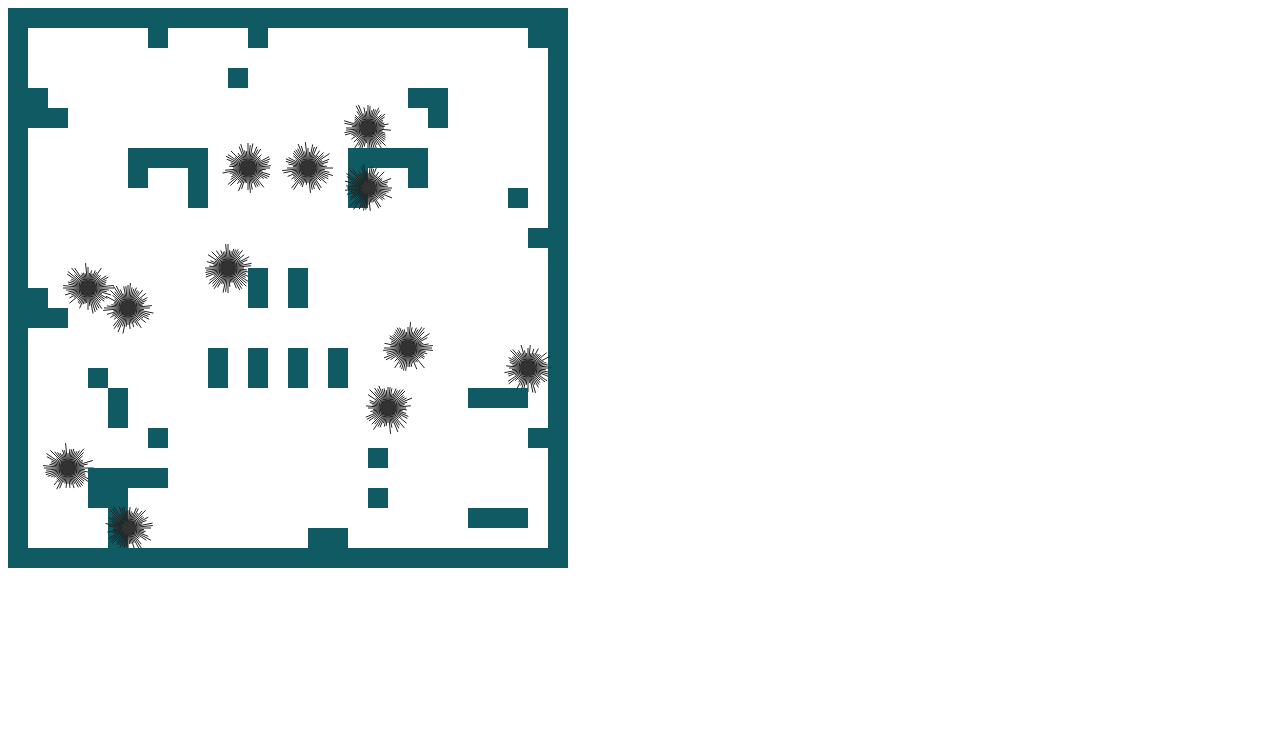
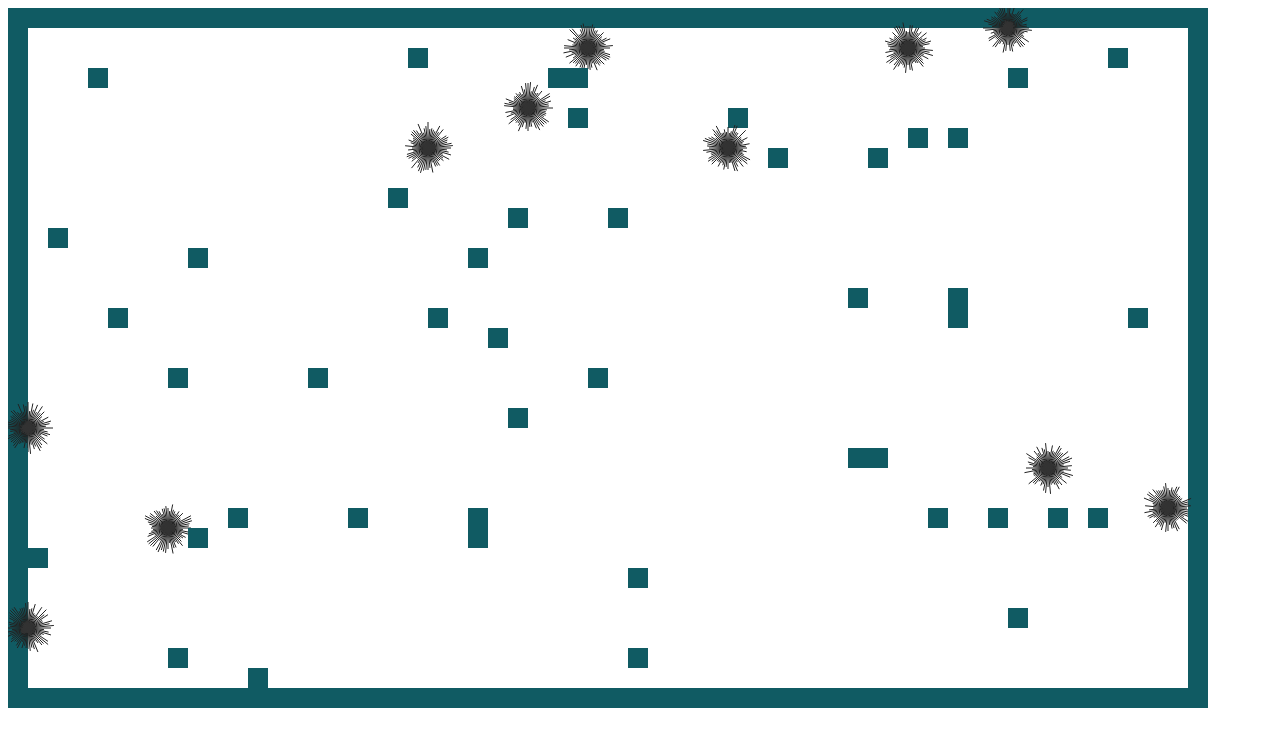
Before and after one commit to BillyZac/electronic-life, a plain HTML site: page canvas.html in a window 1280 px wide. Drawn offline with nearby package versions, Linux system fonts and the light colour scheme.

Commit message:
Use the testPlan, which is generated by the new plan generator, to instantiate a World. Adjust canvas size to fit the new world.

```diff
--- a/canvas.html
+++ b/canvas.html
@@ -6,7 +6,7 @@
     <!-- <link rel="stylesheet" href="./css/main.css"> -->
   </head>
   <body>
-    <canvas id="canvas" width="600px" height="600px"></canvas>
+    <canvas id="canvas" width="1200px" height="750px"></canvas>
     <!-- <main>foo</main> -->
     <script src="https://cdnjs.cloudflare.com/ajax/libs/jquery/3.0.0-alpha1/jquery.min.js"></script>
     <script src="js/canvas.js"></script>
--- a/js/canvas.js
+++ b/js/canvas.js
@@ -1,7 +1,7 @@
 // Get a reference to the canvas for drawing
 var canvas = document.querySelector('#canvas').getContext("2d")
-var canvasWidth = 600
-var canvasHeight = 600
+var canvasWidth = 1200
+var canvasHeight = 750
 var background = '#FFF'
 var critterColor1 = '#222'
 var critterColor2 = '#333'
--- a/js/main.js
+++ b/js/main.js
@@ -23,7 +23,7 @@ function makePlan(rows, columns) {
           if (y === 1 || y === columns) {
             row.push("#")
           } else {
-              row.push('\u2003')
+              row.push(' ')
             }
         }
       }
@@ -32,13 +32,14 @@ function makePlan(rows, columns) {
   return output
 }
 
-var gridTest = makePlan(20, 100)
-console.log(planToStrings(gridTest))
-
+// A plan size of (35, 60) works nicely for a 1200 x 750 canvas
+var planTest = makePlan(35, 60)
+// console.log(planToStrings(planTest))
+console.log(plan)
 function populatePlan(grid) {
   var width = grid[0].length
   var height = grid.length
-  for (var y = 1; y < height; y++) {
+  for (var y = 1; y < height-1; y++) {
     // Add walls
     for (var x = 1; x < width; x++) {
       if (Math.random() * 1000 > 980) {
@@ -46,15 +47,15 @@ function populatePlan(grid) {
       }
     }
     // Add critters
-    for (var x = 1; x < width; x++) {
+    for (var x = 1; x < width-1; x++) {
       if (Math.random() * 1000 > 995) {
         grid[y][x] = 'o'
       }
     }
   }
 }
-populatePlan(gridTest)
-console.log(planToStrings(gridTest))
+populatePlan(planTest)
+console.log(planToStrings(planTest))
 
 // Produce an array of strings from 2d grid array
 function planToStrings(grid) {
@@ -415,14 +416,14 @@ console.log('========================')
 //   world.toDOM()
 // }
 
-world.toDOM()
-window.addEventListener('keydown', function() {
-  $('main').text('')
-  world.turn()
-  world.toDOM()
-})
+// world.toDOM()
+// window.addEventListener('keydown', function() {
+//   $('main').text('')
+//   world.turn()
+//   world.toDOM()
+// })
 
-var world2 = new World(plan2,
+var world2 = new World(planToStrings(planTest),
                       {'#': Wall,
                        'o': BouncingCritter})
 // world2.toCanvas()
@@ -435,6 +436,7 @@ var world2 = new World(plan2,
 // })
 
 
+
 setInterval(function(){
   clearAll()
   world2.turn()
```
